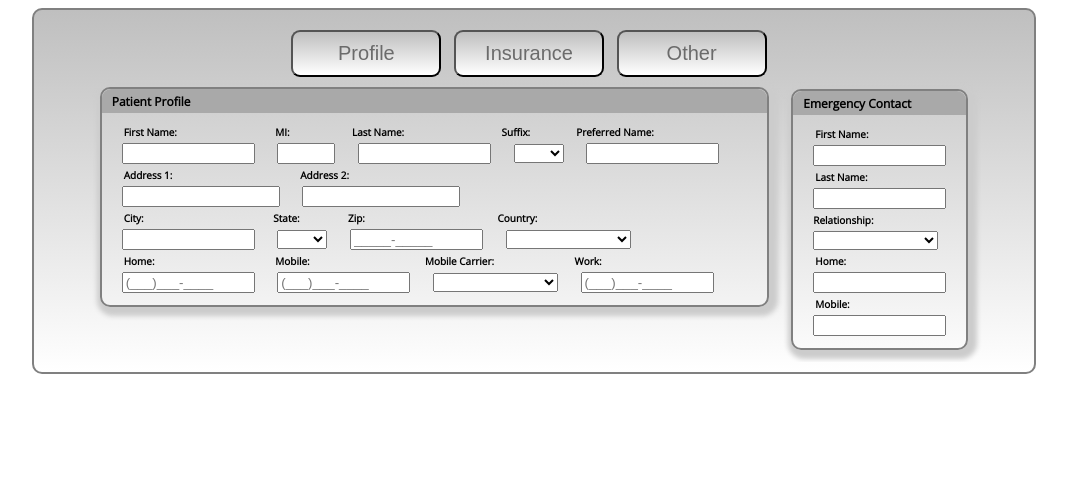
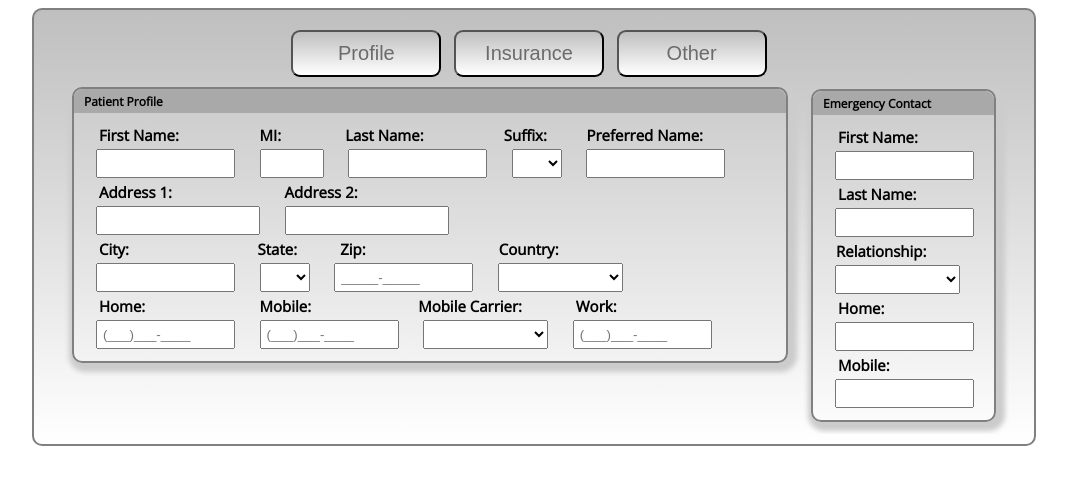
Before and after one commit to kielcary/N8, a plain HTML site: page demo2.html in a window 1280 px wide. Shown: the whole page, without its empty margins (106-1173 px from the left). Drawn offline with nearby package versions, Linux system fonts and the light colour scheme.

Commit message:
Make things larger

```diff
--- a/styles/style.css
+++ b/styles/style.css
@@ -100,12 +100,12 @@ div#profile{
 
 div#insurancelist{
     width: 70%;
-    height: 150px;
+    height: 100px;
 }
 
 div#addinsurance{
     width: 70%;
-    height: 100px;
+    height: 95px;
 }
 
 div#insuredinformation
@@ -121,7 +121,7 @@ div#insurancedetail{
 
 div#patientinformation{
     margin: 10px auto;
-    width: 70%;
+    width: 75%;
     border: 2px solid gray;
     border-radius:10px;
     text-align: left;
@@ -145,12 +145,14 @@ div#emergencycontact{
 
 .form .selectspan{
     display: inline-block;
-    margin: 2px 10px 2px;
+    margin: 2px 15px 2px 13px;
+    font-size: 15px;
 }
 
 .form .inputspan{
     display: inline-block;
-    margin: 2px 12px 2px;
+    margin: 2px 18px 2px 15px;
+    font-size: 15px;
 }
 
 .form .normal
@@ -175,7 +177,8 @@ div#emergencycontact{
 
 .form input, .form select, .form textarea
 {
-    margin: 2px 10px 2px;
+    margin: 2px 10px 2px 12px;
+    padding: 5px 5px;
 }
 .submit
 {
```
